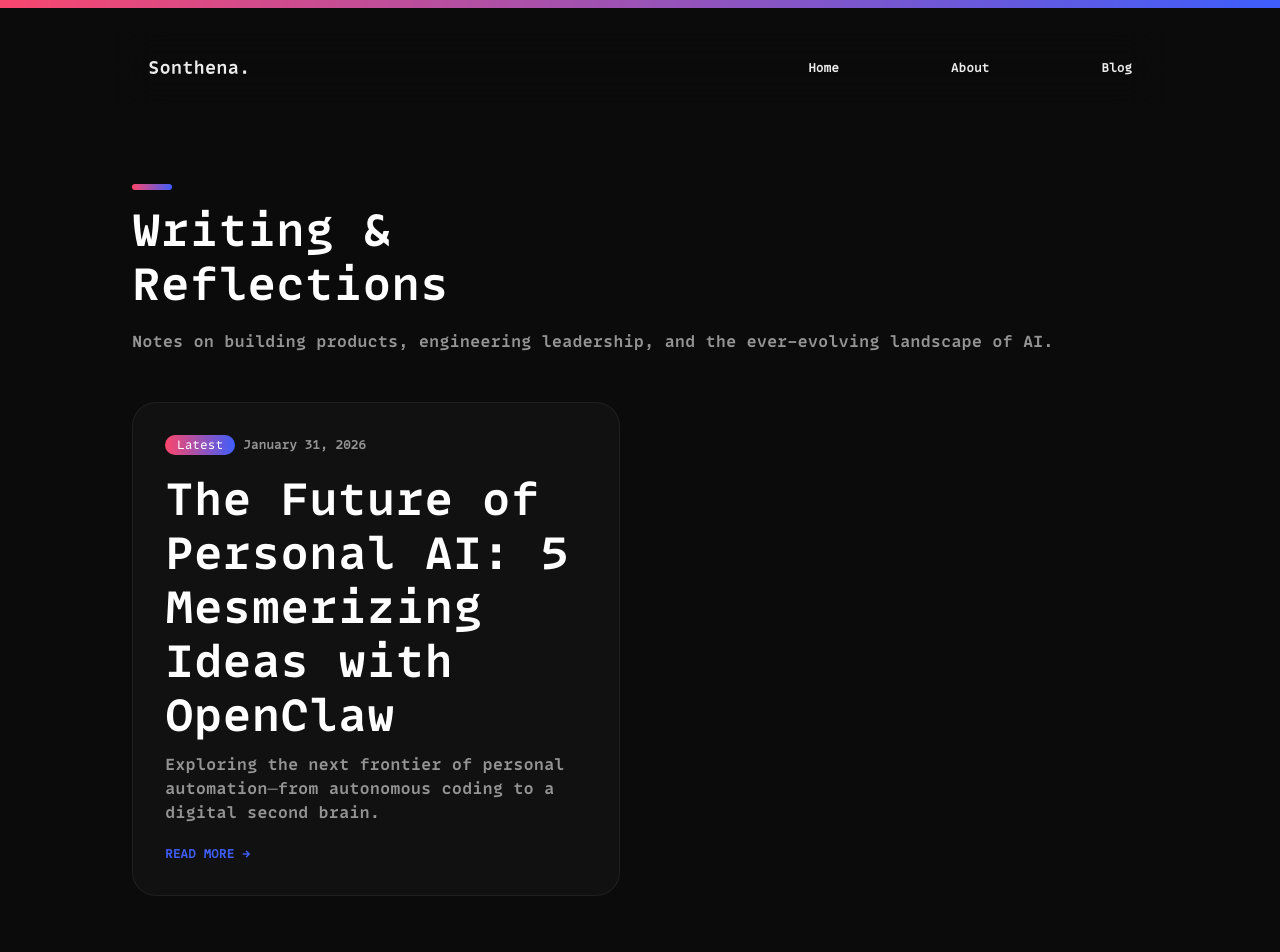
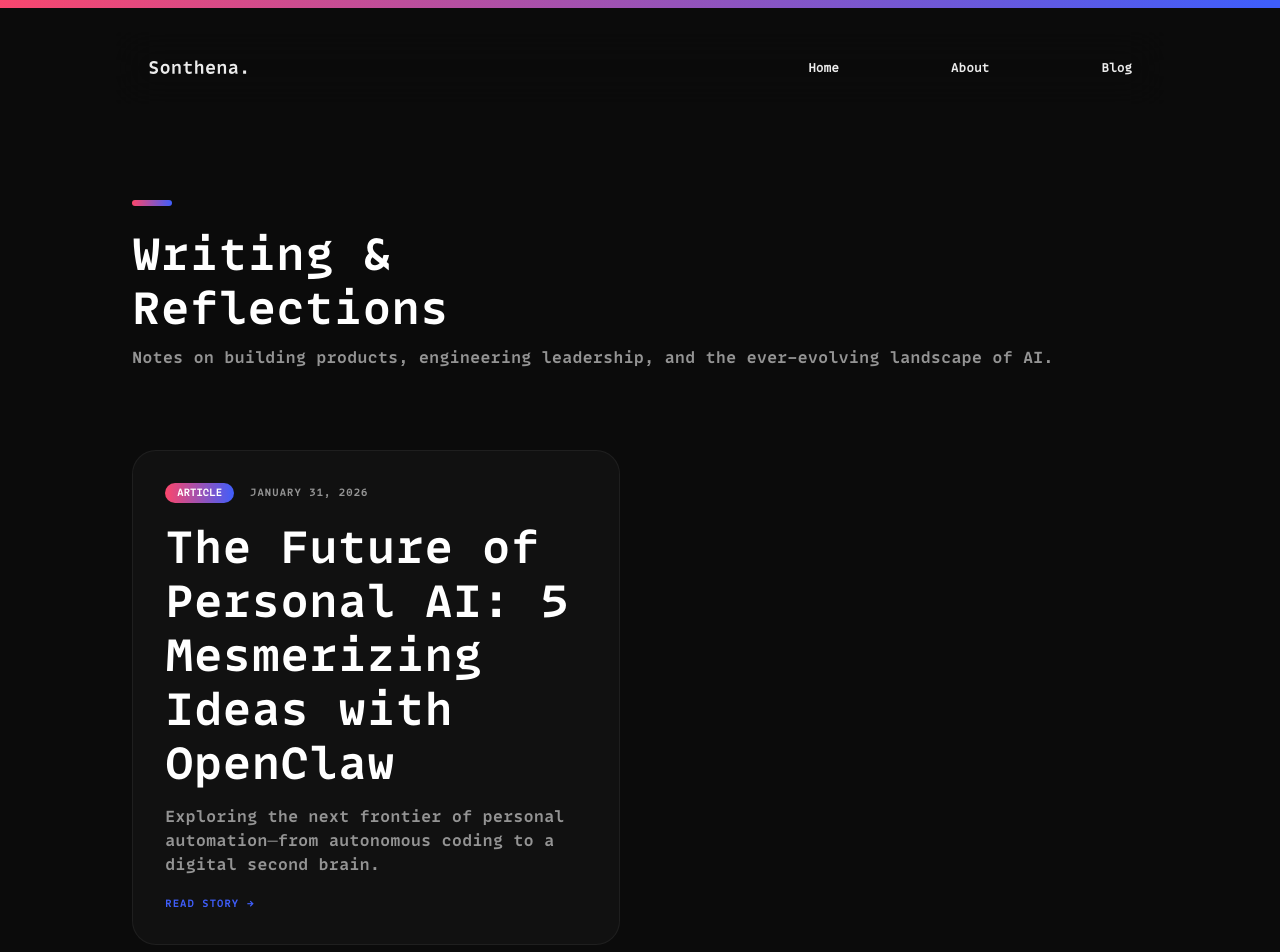
Before and after one commit to Sreenivas1323/Web2.0, a Next.js app: page /blog in a window 1280 px wide. Shown: the top 952 px of the page. Built offline with nearby package versions, Linux system fonts and the light colour scheme.

Commit message:
style: refine typography and spacing on blog index

```diff
--- a/pages/blog/index.js
+++ b/pages/blog/index.js
@@ -40,40 +40,43 @@
         role="group"
       >
         <VStack align="start" spacing={5}>
-          <HStack spacing={2} wrap="wrap">
+          <HStack spacing={4}>
             <Tag
               size="sm"
               bgGradient="linear(to-r, brand.50, brand.100)"
               color="white"
               borderRadius="full"
               px={3}
+              fontSize="10px"
+              fontWeight="bold"
             >
-              Latest
+              ARTICLE
             </Tag>
-            <Text fontSize="xs" color="ash" fontWeight="bold">
+            <Text fontSize="10px" color="ash" fontWeight="bold" letterSpacing="1px">
               {new Date(post.frontmatter.date).toLocaleDateString('en-US', {
                 month: 'long',
                 day: 'numeric',
                 year: 'numeric'
-              })}
+              }).toUpperCase()}
             </Text>
           </HStack>
 
-          <VStack align="start" spacing={2}>
+          <VStack align="start" spacing={3}>
             <CustomHeading
               fontSize={{ base: "xl", md: "2xl" }}
               _groupHover={{ color: "brand.50" }}
               transition="0.2s"
+              lineHeight="1.3"
             >
               {post.frontmatter.title}
             </CustomHeading>
-            <CustomText noOfLines={3} fontSize="sm">
+            <CustomText noOfLines={3} fontSize="sm" lineHeight="1.6" fontFamily="MonolisaRegular">
               {post.frontmatter.description}
             </CustomText>
           </VStack>
 
-          <Flex align="center" color="brand.100" fontWeight="bold" fontSize="xs">
-            READ MORE <Box as="span" ml={2} transition="0.2s" _groupHover={{ ml: 4 }}>→</Box>
+          <Flex align="center" color="brand.100" fontWeight="bold" fontSize="10px" letterSpacing="1px">
+            READ STORY <Box as="span" ml={2} transition="0.2s" _groupHover={{ ml: 4 }}>→</Box>
           </Flex>
         </VStack>
       </Box>
@@ -89,22 +92,24 @@
         <meta name="description" content="Technical deep dives and reflections on product engineering by Sreenivas Sonthena." />
       </Head>
 
-      <Container maxW="6xl" py={{ base: 10, md: 20 }}>
-        <VStack spacing={12} align="stretch">
-          <VStack align="start" spacing={4}>
+      <Container maxW="6xl" py={{ base: 10, md: 24 }}>
+        <VStack spacing={20} align="stretch">
+          <VStack align="start" spacing={6}>
             <Box
               w="40px"
               h="6px"
               bgGradient="linear(to-r, brand.50, brand.100)"
               borderRadius="full"
             />
-            <CustomHeading fontSize={{ base: "4xl", md: "6xl" }}>
-              Writing & <br /> Reflections
-            </CustomHeading>
-            <CustomText maxW="2xl" fontSize="lg">
-              Notes on building products, engineering leadership, and the
-              ever-evolving landscape of AI.
-            </CustomText>
+            <VStack align="start" spacing={2}>
+              <CustomHeading fontSize={{ base: "4xl", md: "6xl" }} letterSpacing="-2px">
+                Writing & <br /> Reflections
+              </CustomHeading>
+              <CustomText maxW="2xl" fontSize="lg" fontFamily="MonolisaRegular">
+                Notes on building products, engineering leadership, and the
+                ever-evolving landscape of AI.
+              </CustomText>
+            </VStack>
           </VStack>
 
           <SimpleGrid columns={{ base: 1, md: 2 }} spacing={10}>
```
